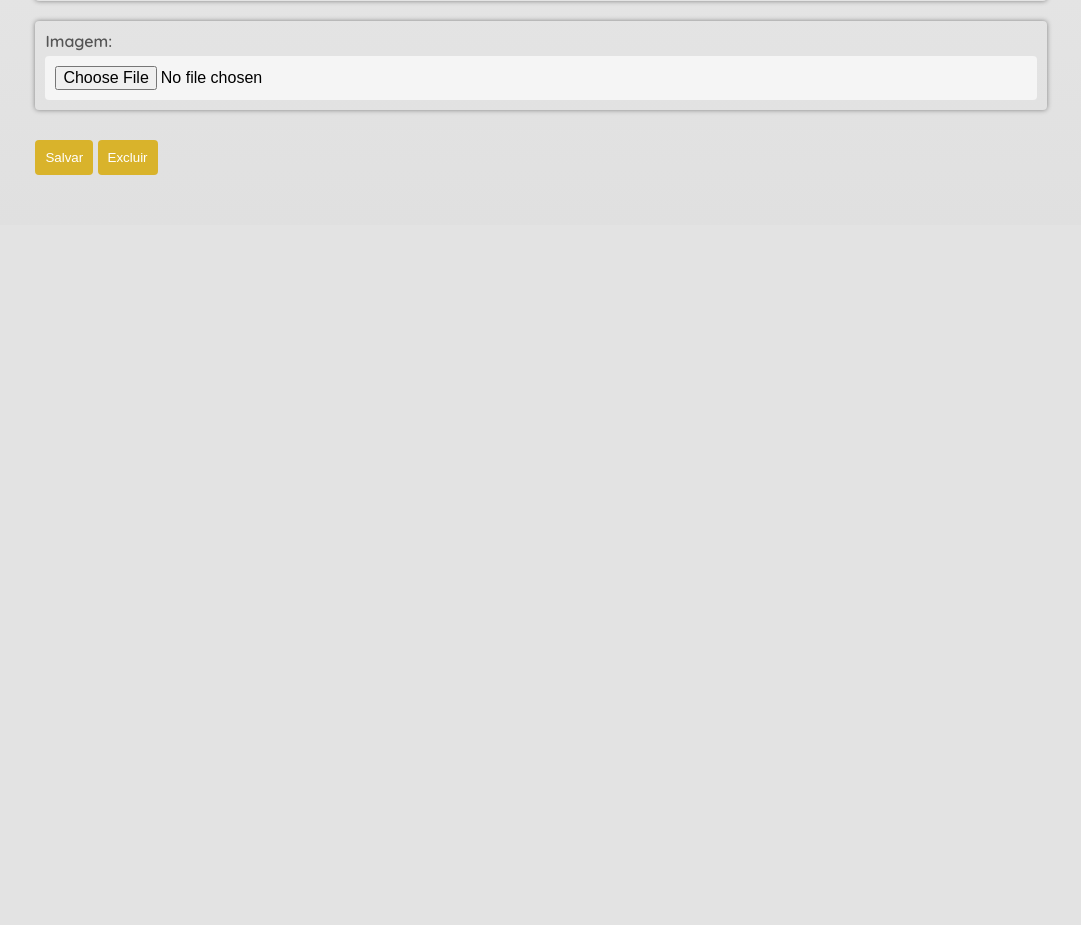
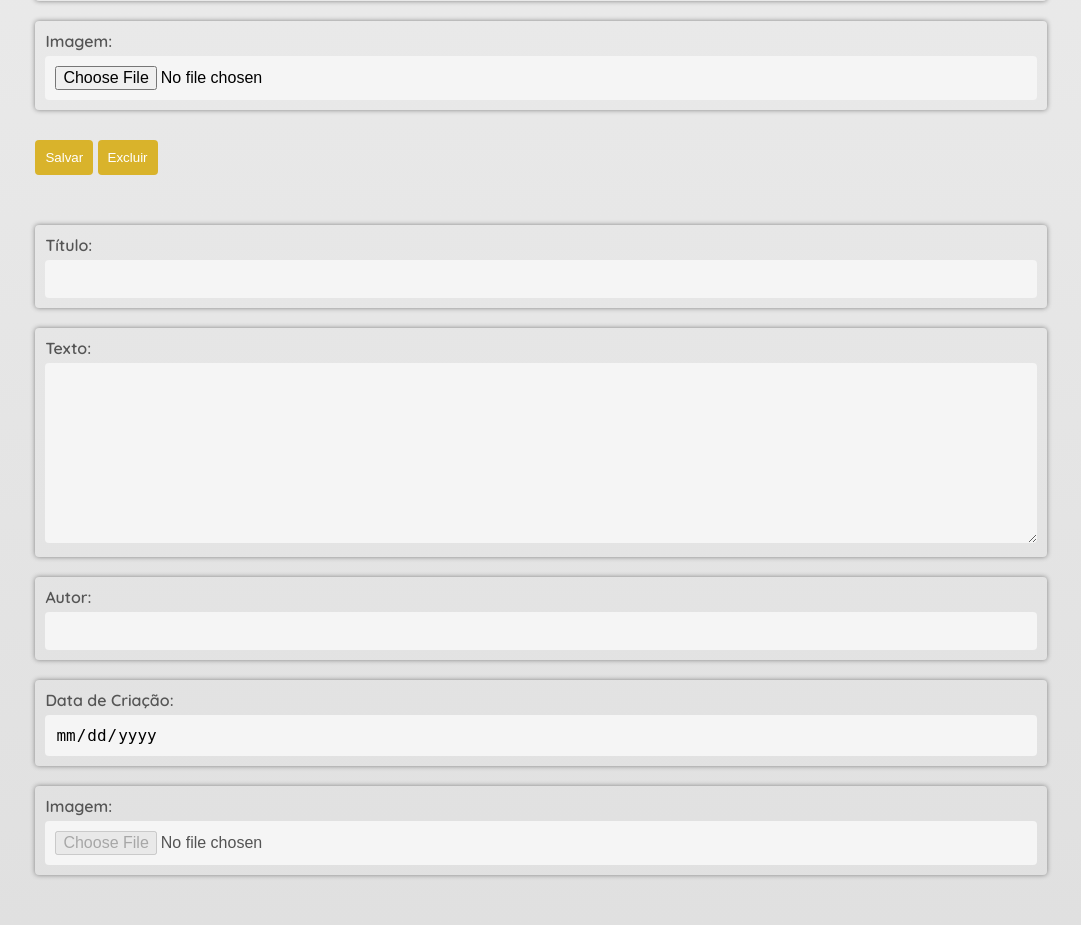
Before and after one commit to KirchmaierDavi/Blog-do-Rei-trainee-2023.1, a PHP site: page /app/views/site/Form.html in a window 1280 px wide. Shown: the part 691-1616 px from the top of the page, without its empty margins (99-1180 px from the left). Before the commit the page ends 866 px from the top, so only its background shows below. Run offline with PHP 8.4, Linux system fonts and the light colour scheme; some web fonts are replaced.

Commit message:
Adição de campo de texto de visualização do form

```diff
--- a/app/views/site/Form.html
+++ b/app/views/site/Form.html
@@ -17,7 +17,7 @@
     <header>
         <img src="../../../public/assets/logo.png" alt="Logo do blog">
     </header>
-    <div class="informations">
+        <div class="adicionar">
             <form>
             <div class="form-group">
                 <label for="titulo">Título:</label>
@@ -55,4 +55,27 @@
                 </div>
             </div>
         </div>
+        <div class="visualização">
+            <div class="form-group">
+                <label for="titulo">Título:</label>
+                <input type="text" id="titulo" name="titulo" class="form-control" readonly>
+              </div>
+              <div class="form-group">
+                <label for="texto">Texto:</label>
+                <textarea id="texto" name="texto" class="form-control" readonly></textarea>
+              </div>
+              <div class="form-group">
+                <label for="autor">Autor:</label>
+                <input type="text" id="autor" name="autor" class="form-control" readonly>
+              </div>
+              <div class="form-group">
+                <label for="data">Data de Criação:</label>
+                <input type="date" id="data" name="data" class="form-control" readonly>
+              </div>
+              <div class="form-group">
+                <label for="imagem">Imagem:</label>
+                <input type="file" id="imagem" name="imagem" class="form-control" disabled>
+              </div>
+            </div>
+        </div>
   </body>
--- a/public/css/form.css
+++ b/public/css/form.css
@@ -15,7 +15,7 @@
 	height: auto;
   }
 
-  .informations {
+  .adicionar {
 	width: 80%;
 	margin: 50px auto;
   }
@@ -61,6 +61,7 @@
 
   button:hover {
 	background-color: green;
+	transform: scale(1.1);
   }
 
   #excluir {
@@ -68,6 +69,7 @@
   }
   #excluir:hover{
 	background-color: #dd4444;
+	transform: scale(1.1);
   }
   .modal {
 	display: none;
@@ -114,9 +116,20 @@
 
   .modal-buttons button:hover {
 	background-color: #d9b32b;
+	transform: scale(1.2);
   }
   @media only screen and (max-width: 600px) {
 	.modal-content {
 	  width: 80%;
 	}
   }
+.visualização{
+	width: 80%;
+	margin: 50px auto;
+}
+  .visualizar {
+	margin-bottom: 20px;
+	box-shadow: 0px 0px 5px grey;
+	padding: 10px;
+	border-radius: 4px;
+  }
```
Lines whose indentation alone changed are shown as unchanged.
